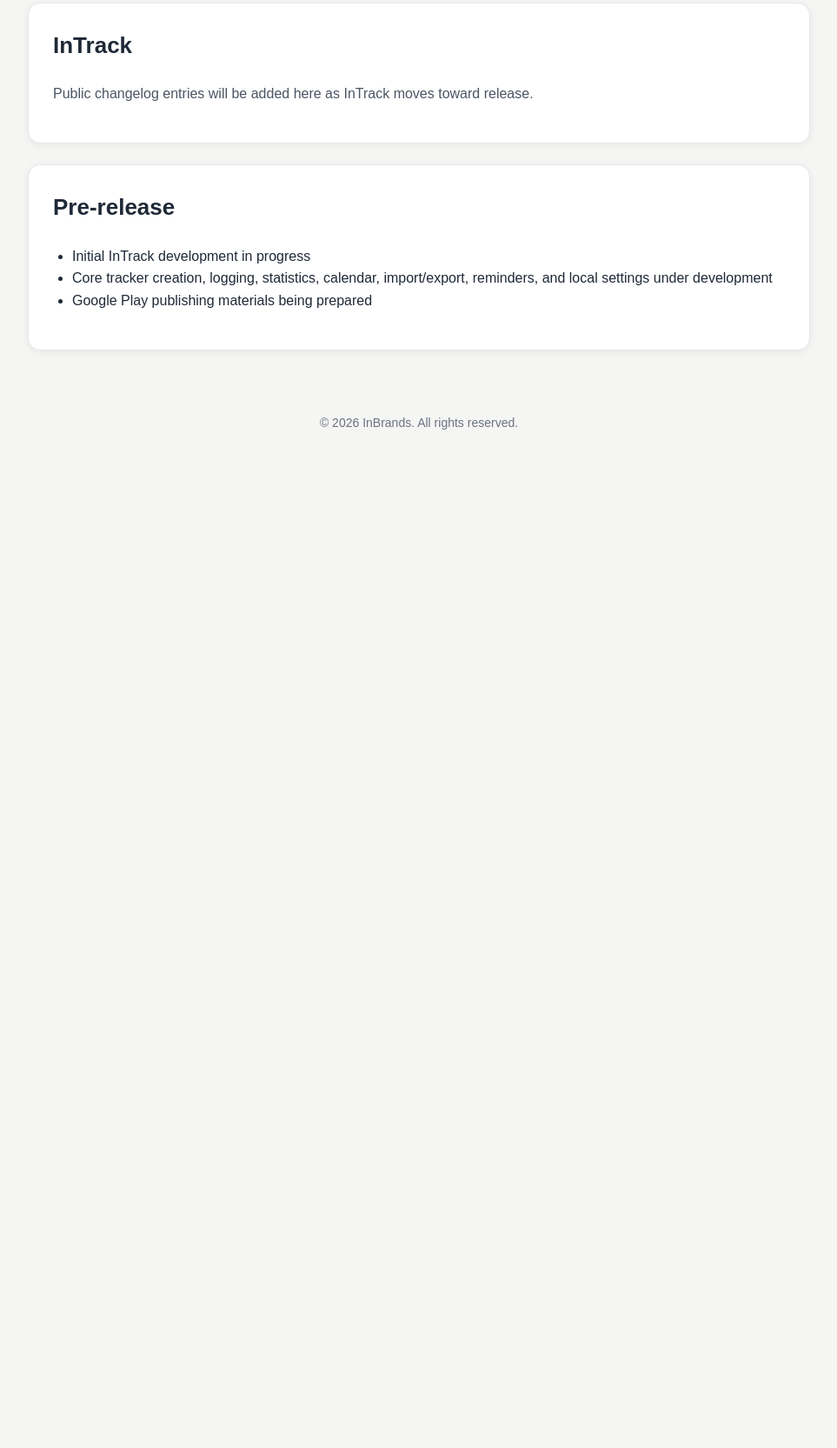
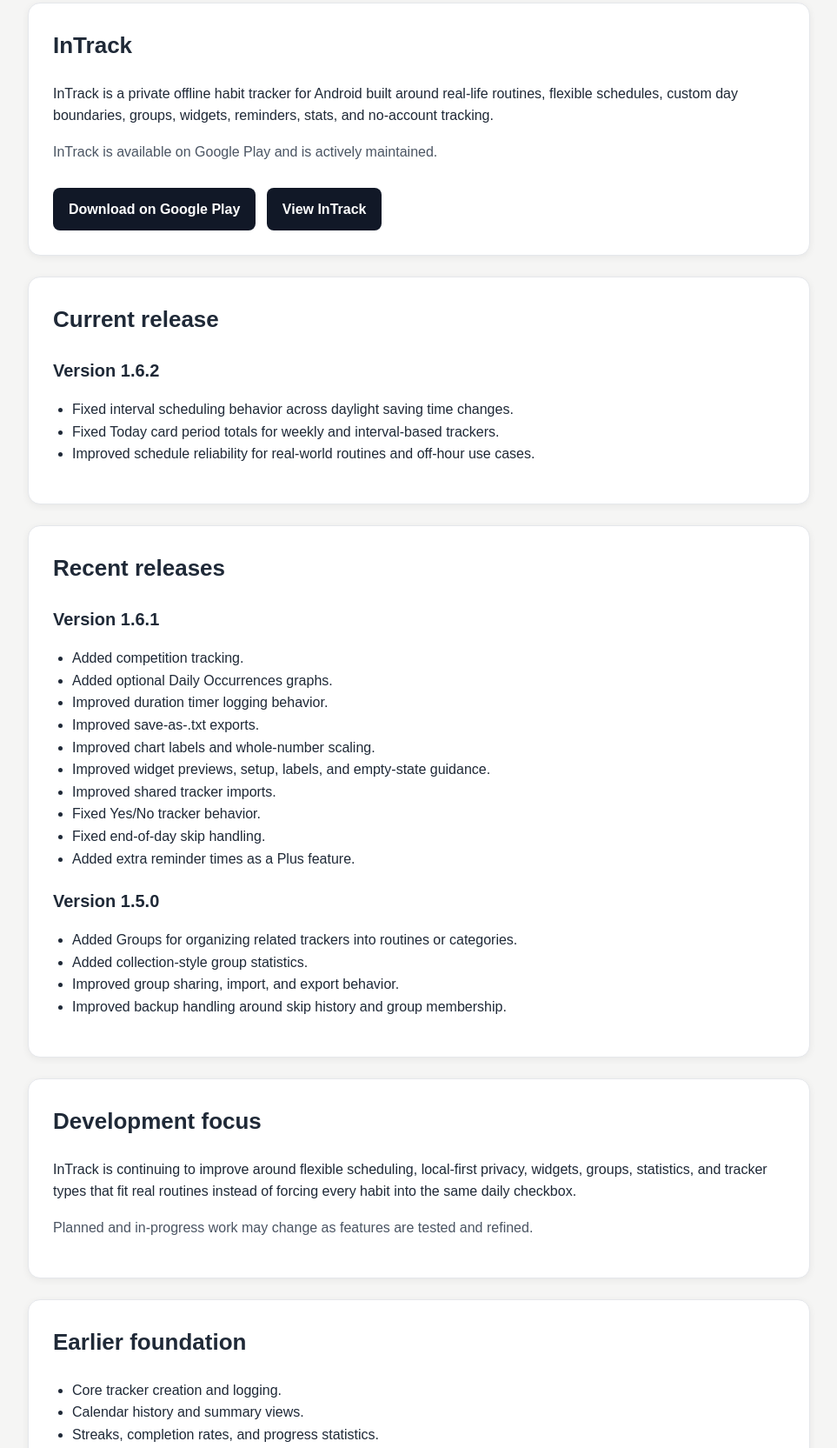
Before and after one commit to inbrand-dev/inbrands-site, a plain HTML site: page changelog.html in a window 1280 px wide. Shown: the part 283-1948 px from the top of the page at 87% size, without its empty margins (158-1121 px from the left). Before the commit the page ends 813 px from the top, so only its background shows below. Drawn offline with Linux system fonts and the light colour scheme.

Commit message:
Update InTrack public changelog

```diff
--- a/changelog.html
+++ b/changelog.html
@@ -78,12 +78,33 @@
       font-size: 26px;
     }
 
+    h3 {
+      margin-bottom: 6px;
+      font-size: 20px;
+    }
+
     ul {
       padding-left: 22px;
     }
 
     .muted {
       color: var(--muted);
+    }
+
+    .button {
+      display: inline-block;
+      background: var(--dark);
+      color: white;
+      padding: 12px 18px;
+      border-radius: 8px;
+      text-decoration: none;
+      font-weight: 700;
+      margin-top: 12px;
+      margin-right: 8px;
+    }
+
+    .button:hover {
+      background: #374151;
     }
 
     footer {
@@ -117,7 +138,7 @@
 
   <nav>
     <a href="index.html">Home</a>
-    <a href="intrack.html">InTrack</a>
+    <a href="intrack-android-habit-tracker.html">InTrack</a>
     <a href="intrack-privacy-policy.html">Privacy</a>
     <a href="support.html">Support</a>
     <a href="donate.html">Donate</a>
@@ -127,17 +148,74 @@
   <main>
     <section class="card">
       <h2>InTrack</h2>
+      <p>
+        InTrack is a private offline habit tracker for Android built around real-life routines,
+        flexible schedules, custom day boundaries, groups, widgets, reminders, stats, and no-account tracking.
+      </p>
       <p class="muted">
-        Public changelog entries will be added here as InTrack moves toward release.
+        InTrack is available on Google Play and is actively maintained.
+      </p>
+      <a class="button" href="https://play.google.com/store/apps/details?id=com.inbrands.intrack">Download on Google Play</a>
+      <a class="button" href="intrack-android-habit-tracker.html">View InTrack</a>
+    </section>
+
+    <section class="card">
+      <h2>Current release</h2>
+      <h3>Version 1.6.2</h3>
+      <ul>
+        <li>Fixed interval scheduling behavior across daylight saving time changes.</li>
+        <li>Fixed Today card period totals for weekly and interval-based trackers.</li>
+        <li>Improved schedule reliability for real-world routines and off-hour use cases.</li>
+      </ul>
+    </section>
+
+    <section class="card">
+      <h2>Recent releases</h2>
+      <h3>Version 1.6.1</h3>
+      <ul>
+        <li>Added competition tracking.</li>
+        <li>Added optional Daily Occurrences graphs.</li>
+        <li>Improved duration timer logging behavior.</li>
+        <li>Improved save-as-.txt exports.</li>
+        <li>Improved chart labels and whole-number scaling.</li>
+        <li>Improved widget previews, setup, labels, and empty-state guidance.</li>
+        <li>Improved shared tracker imports.</li>
+        <li>Fixed Yes/No tracker behavior.</li>
+        <li>Fixed end-of-day skip handling.</li>
+        <li>Added extra reminder times as a Plus feature.</li>
+      </ul>
+
+      <h3>Version 1.5.0</h3>
+      <ul>
+        <li>Added Groups for organizing related trackers into routines or categories.</li>
+        <li>Added collection-style group statistics.</li>
+        <li>Improved group sharing, import, and export behavior.</li>
+        <li>Improved backup handling around skip history and group membership.</li>
+      </ul>
+    </section>
+
+    <section class="card">
+      <h2>Development focus</h2>
+      <p>
+        InTrack is continuing to improve around flexible scheduling, local-first privacy,
+        widgets, groups, statistics, and tracker types that fit real routines instead of forcing
+        every habit into the same daily checkbox.
+      </p>
+      <p class="muted">
+        Planned and in-progress work may change as features are tested and refined.
       </p>
     </section>
 
     <section class="card">
-      <h2>Pre-release</h2>
+      <h2>Earlier foundation</h2>
       <ul>
-        <li>Initial InTrack development in progress</li>
-        <li>Core tracker creation, logging, statistics, calendar, import/export, reminders, and local settings under development</li>
-        <li>Google Play publishing materials being prepared</li>
+        <li>Core tracker creation and logging.</li>
+        <li>Calendar history and summary views.</li>
+        <li>Streaks, completion rates, and progress statistics.</li>
+        <li>Local reminders using Android notifications.</li>
+        <li>Local-first data storage.</li>
+        <li>Export and import backup support.</li>
+        <li>Optional local PIN lock protection.</li>
       </ul>
     </section>
   </main>
```
